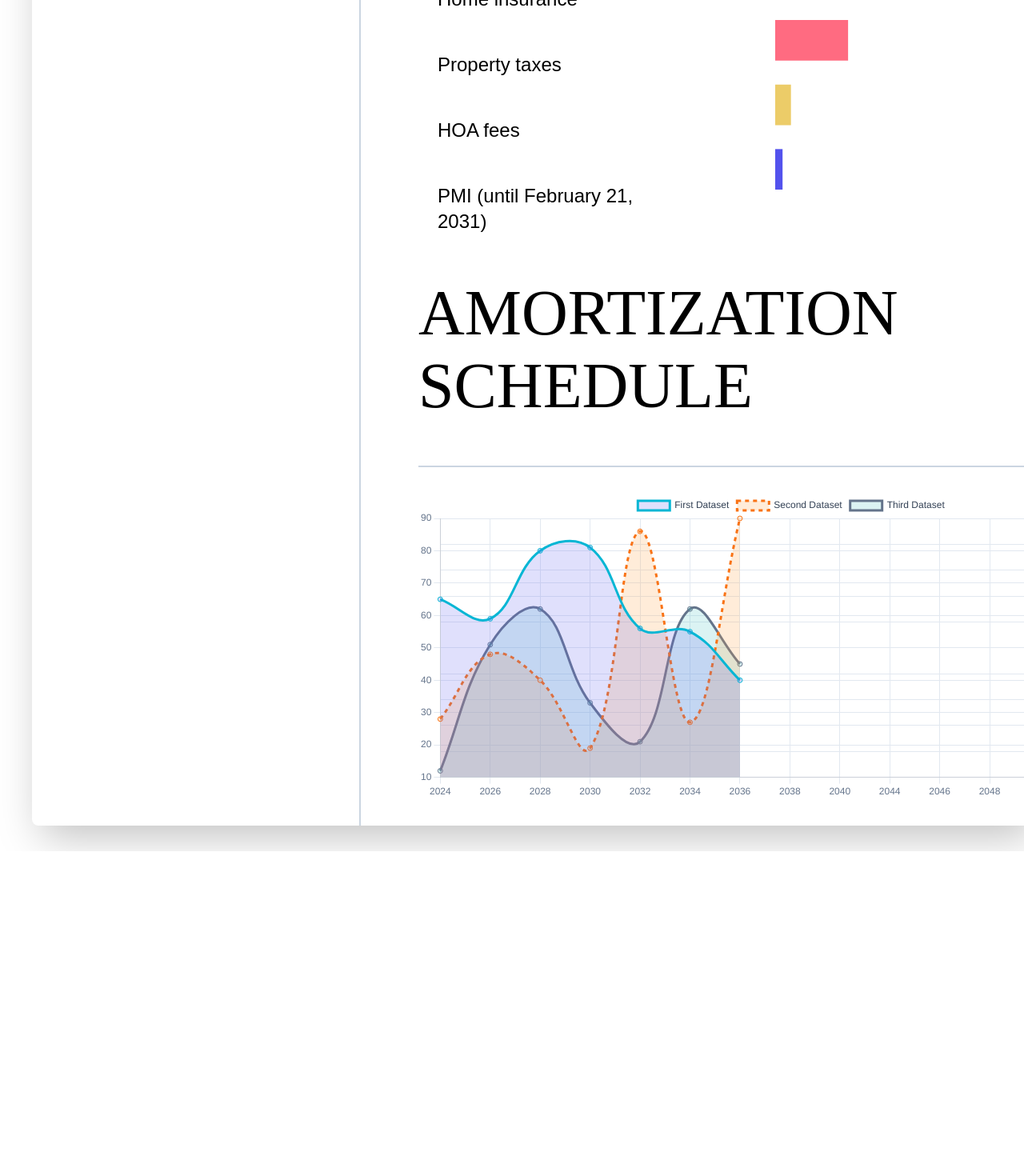
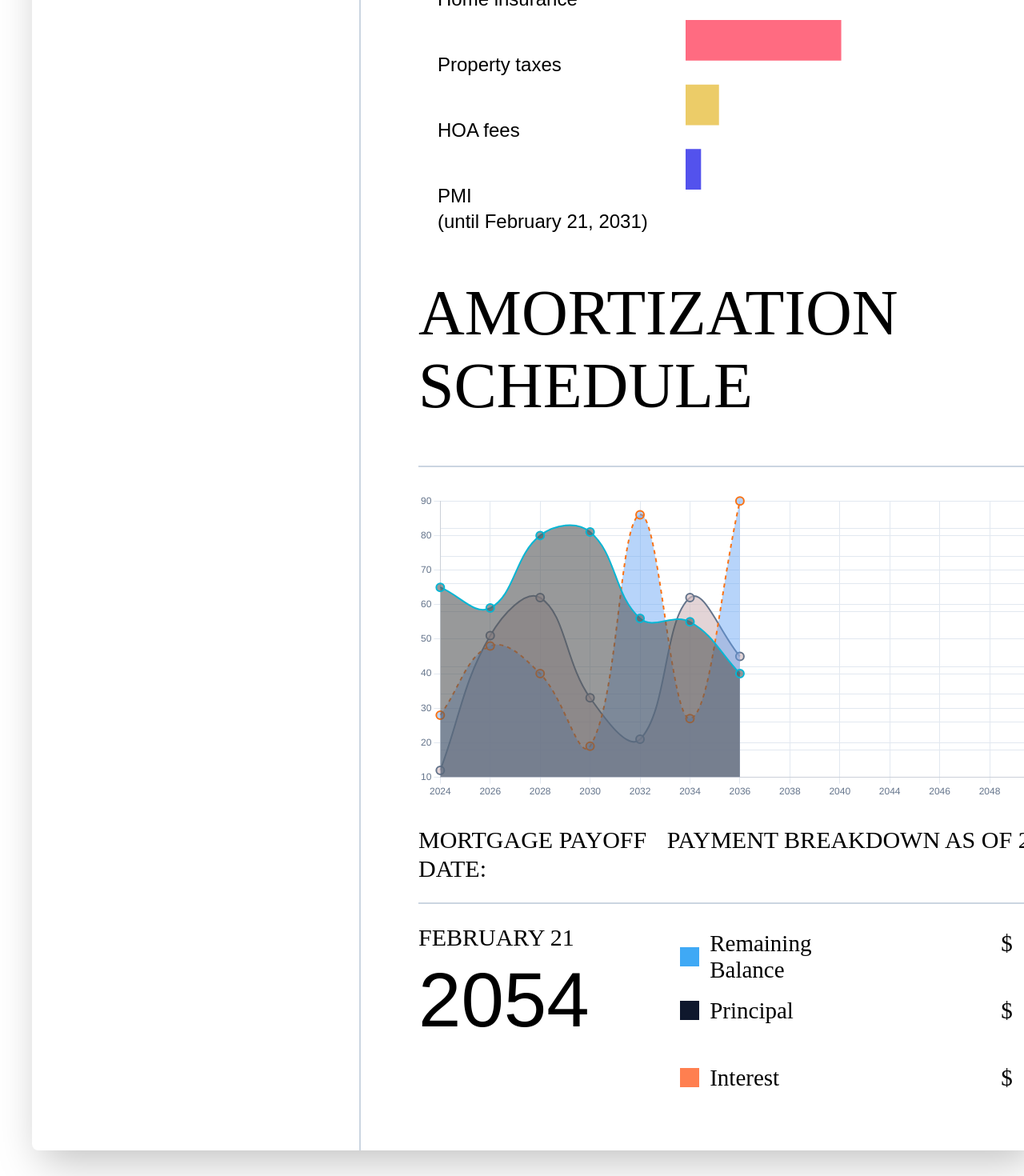
Before and after one commit to traximuser20/Mortgage_Calculator, a Vue app: page / in a window 1280 px wide. Shown: the part 2833-4303 px from the top of the page at 80% size. Before the commit the page ends 3897 px from the top, so only its background shows below. Built offline with nearby package versions, Linux system fonts and the light colour scheme; some icons are missing; a web font is replaced by a local one.

Commit message:
--layout-completed

```diff
--- a/src/App.vue
+++ b/src/App.vue
@@ -15,7 +15,7 @@
 </template>
 
 <script setup>
-import SideBar from "./components/SideBar.vue";
+import SideBar from "./pages/SideBar.vue";
 </script>
 
-<style scoped></style>./components/SideBar.vue
+<style scoped></style>
--- a/src/components/MainPage.vue
+++ b/src/pages/MainPage.vue
@@ -393,7 +393,7 @@
           Total Of All Payments
         </h1>
         <div class="bg-slate-300 mx-8 h-0.5 w-full"></div>
-        <div class="flex w-full">
+        <div class="flex w-full group">
           <div class="justify-start mx-6 space-y-[50px] mt-8">
             <p class="text-2xl">Down Payment & One-time Expenses</p>
             <p class="text-2xl">Principal</p>
@@ -402,14 +402,28 @@
             <p class="text-2xl">Home insurance</p>
             <p class="text-2xl">Property taxes</p>
             <p class="text-2xl">HOA fees</p>
-            <p class="text-2xl">PMI (until February 21, 2031)</p>
+            <div class="text-2xl">
+              PMI
+              <div class="tooltip">
+                <span
+                  ref="tooltip"
+                  @mouseover="showTooltip"
+                  @mouseleave="hideTooltip"
+                  >{{ text }}</span
+                >
+                <div v-if="isTooltipVisible" class="tooltiptext">
+                  {{ tooltipText }}
+                  <span class="arrow"></span>
+                </div>
+              </div>
+            </div>
           </div>
           <div class="w-[50%]">
             <Chart
               type="bar"
               :data="chartData"
               :options="chartOptions"
-              class="h-[645px] my-10 justify-center flex mx-28"
+              class="h-[645px] my-10 justify-center flex mx-18"
             />
           </div>
           <div class="w-[20%] space-y-[4px] mt-8">
@@ -459,8 +473,145 @@
               type="line"
               :data="graphData"
               :options="graphOptions"
+              @mousemove="handleMouseMove"
+              @mouseleave="handleMouseLeave"
               class="h-96 w-full"
             />
+          </div>
+        </div>
+        <div class="my-8">
+          <div class="grid grid-cols-3">
+            <div class="col-span-1">
+              <label class="text-3xl font-epilogue font-normal uppercase">
+                Mortgage Payoff Date:
+              </label>
+            </div>
+            <div class="col-span-2">
+              <label class="text-3xl font-epilogue font-normal uppercase">
+                Payment breakdown as of 2027
+              </label>
+            </div>
+          </div>
+
+          <div class="bg-slate-300 h-0.5 w-full my-6"></div>
+
+          <div class="grid grid-cols-3">
+            <div class="col-span-1">
+              <div class="grid grid-rows-3">
+                <div class="row-span-1">
+                  <label
+                    class="text-3xl font-epilogue font-extralight uppercase"
+                  >
+                    February 21
+                  </label>
+                </div>
+                <div class="row-span-2">
+                  <label class="text-8xl font-serif font-normal uppercase">
+                    2054
+                  </label>
+                </div>
+              </div>
+            </div>
+            <div class="col-span-2">
+              <div class="grid grid-rows-3">
+                <div class="row-span-1">
+                  <div class="flex items-center justify-center -my-5 pl-4">
+                    <div class="w-10">
+                      <div
+                        class="h-6 w-6 bg-[#3FA9F5] mr-3 hover:h-8 hover:w-8 transition-all duration-200 cursor-pointer"
+                      ></div>
+                    </div>
+                    <div class="grid grid-cols-3 w-full">
+                      <div class="col-span-1 text-left">
+                        <p
+                          class="font-epilogue font-normal text-[29px] text-black"
+                        >
+                        Remaining Balance
+                        </p>
+                      </div>
+                      <div class="col-span-1 text-right">
+                        <p
+                          class="font-epilogue font-normal text-[29px] text-black"
+                        >
+                          $
+                        </p>
+                      </div>
+                      <div class="col-span-1 text-right">
+                        <p
+                          class="font-epilogue font-normal text-[29px] text-black"
+                        >
+                          22,440.18
+                        </p>
+                      </div>
+                    </div>
+                  </div>
+                </div>
+                <div class="row-span-1">
+                  <div class="flex items-center justify-center pl-4 -my-5">
+                    <div class="w-10">
+                      <div
+                        class="h-6 w-6 bg-[#0F182D] mr-3 hover:h-8 hover:w-8 transition-all duration-200 cursor-pointer"
+                      ></div>
+                    </div>
+                    <div class="grid grid-cols-3 w-full">
+                      <div class="col-span-1 text-left">
+                        <p
+                          class="font-epilogue font-normal text-[29px] text-black"
+                        >
+                        Principal
+                        </p>
+                      </div>
+                      <div class="col-span-1 text-right">
+                        <p
+                          class="font-epilogue font-normal text-[29px] text-black"
+                        >
+                          $
+                        </p>
+                      </div>
+                      <div class="col-span-1 text-right">
+                        <p
+                          class="font-epilogue font-normal text-[29px] text-black"
+                        >
+                          18,221.64
+                        </p>
+                      </div>
+                    </div>
+                  </div>
+                </div>
+                <div class="row-span-1">
+                  <div class="flex items-center justify-center pl-4 -my-5">
+                    <div class="w-10">
+                      <div
+                        class="h-6 w-6 bg-[#FF7F50] mr-3 hover:h-8 hover:w-8 transition-all duration-200 cursor-pointer"
+                      ></div>
+                    </div>
+                    <div class="grid grid-cols-3 w-full">
+                      <div class="col-span-1 text-left">
+                        <p
+                          class="font-epilogue font-normal text-[29px] text-black"
+                        >
+                        Interest
+                        </p>
+                      </div>
+                      <div class="col-span-1 text-right">
+                        <p
+                          class="font-epilogue font-normal text-[29px] text-black"
+                        >
+                          $
+                        </p>
+                      </div>
+                      <div class="col-span-1 text-right">
+                        <p
+                          class="font-epilogue font-normal text-[29px] text-black"
+                        >
+                          1,619.28
+                        </p>
+                      </div>
+                    </div>
+                  </div>
+                </div>
+              </div>
+            </div>
           </div>
         </div>
       </div>
@@ -470,6 +621,21 @@
 <script setup>
 import { ref, onMounted, computed } from "vue";
 import { useCalculationsStore } from "../store/calculations";
+
+const tooltipText = ref(
+  "Each year, your PMI is recalculated using your current loan balance, so the amount you pay decreases as you pay down the loan. The Homeowners Protection Act of 1998 requires that lenders remove private mortgage insurance when a borrower reaches a 78 percent loan-to-value ratio."
+);
+const text = ref("(until February 21, 2031)");
+const isTooltipVisible = ref(false);
+
+const showTooltip = () => {
+  isTooltipVisible.value = true;
+};
+
+const hideTooltip = () => {
+  isTooltipVisible.value = false;
+};
+
 const pieData = ref();
 const pieOptions = ref();
 
@@ -624,8 +790,12 @@ const setGraphData = () => {
         data: [65, 59, 80, 81, 56, 55, 40],
         fill: true,
         tension: 0.4,
+        showLine: true,
+        borderWidth: 2,
+        pointRadius: 5,
+        pointHoverRadius: 8,
         borderColor: documentStyle.getPropertyValue("--cyan-500"),
-        backgroundColor: "rgba(99, 102, 241, 0.2)",
+        backgroundColor: "rgba(88, 89, 91, 0.61)",
       },
       {
         label: "Second Dataset",
@@ -633,19 +803,85 @@ const setGraphData = () => {
         fill: true,
         borderDash: [5, 5],
         tension: 0.4,
+        borderWidth: 2,
+        pointRadius: 5,
+        pointHoverRadius: 8,
         borderColor: documentStyle.getPropertyValue("--orange-500"),
-        backgroundColor: "rgba(255, 159, 64, 0.2)",
+        backgroundColor: "rgba(96, 159, 243, 0.45)",
       },
       {
         label: "Third Dataset",
         data: [12, 51, 62, 33, 21, 62, 45],
+        showLine: true,
         fill: true,
+        borderWidth: 2,
+        pointRadius: 5,
+        pointHoverRadius: 8,
         borderColor: documentStyle.getPropertyValue("--gray-500"),
         tension: 0.4,
-        backgroundColor: "rgba(75, 192, 192, 0.2)",
+        backgroundColor: "rgba(212, 190, 192, 0.65)",
       },
     ],
   };
+};
+
+let hoverX = null;
+let hoverY = null;
+
+const handleMouseMove = (event) => {
+  const chart = chartRef.value.chart;
+  const canvas = chart.canvas;
+  const rect = canvas.getBoundingClientRect();
+  const offsetX = event.clientX - rect.left;
+  const offsetY = event.clientY - rect.top;
+
+  const activePoint = chart.getElementsAtXAxis(event)[0];
+  if (activePoint) {
+    const dataset = activePoint.dataset;
+    const index = activePoint.index;
+    const xValue = chart.data.labels[index];
+    const yValue = dataset.data[index];
+
+    hoverX = offsetX;
+    hoverY = offsetY;
+    drawLine(xValue, yValue);
+  } else {
+    hoverX = null;
+    hoverY = null;
+    drawLine();
+  }
+};
+
+const handleMouseLeave = () => {
+  hoverX = null;
+  hoverY = null;
+  drawLine();
+};
+
+const drawLine = (xValue = null, yValue = null) => {
+  const chart = chartRef.value.chart;
+  const ctx = chart.ctx;
+
+  ctx.save();
+  ctx.clearRect(0, 0, ctx.canvas.width, ctx.canvas.height);
+
+  if (xValue !== null && yValue !== null) {
+    ctx.strokeStyle = "rgba(0, 0, 0, 0.5)";
+    ctx.beginPath();
+    ctx.moveTo(hoverX, 0);
+    ctx.lineTo(hoverX, ctx.canvas.height);
+    ctx.stroke();
+
+    ctx.beginPath();
+    ctx.moveTo(0, hoverY);
+    ctx.lineTo(ctx.canvas.width, hoverY);
+    ctx.stroke();
+
+    ctx.fillStyle = "#000";
+    ctx.fillText(`X: ${xValue}`, hoverX + 5, hoverY - 5);
+    ctx.fillText(`Y: ${yValue}`, hoverX + 5, hoverY + 10);
+  }
+  ctx.restore();
 };
 
 const setGraphOptions = () => {
@@ -661,11 +897,19 @@ const setGraphOptions = () => {
     maintainAspectRatio: false,
     aspectRatio: 0.6,
     plugins: {
+      tooltip: {
+        enabled: false,
+      },
       legend: {
+        display: false,
         labels: {
           color: textColor,
         },
       },
+    },
+    interaction: {
+      intersect: false,
+      mode: "index",
     },
     scales: {
       x: {
@@ -770,7 +1014,7 @@ const setPieData = () => {
           documentStyle.getPropertyValue("--yellow-100"),
           documentStyle.getPropertyValue("--indigo-200"),
         ],
-        hoverBorderWidth: 10,
+        hoverBorderWidth: 7,
         hoverOffset: 20,
       },
     ],
@@ -822,7 +1066,46 @@ const plugins = [
 ];
 </script>
 <style scoped>
-.chartjs-size {
-  font-size: 30px; /* Change this value to adjust the font size */
+/* Style for the tooltip */
+.tooltip {
+  position: relative;
+  display: inline-block;
+  text-align: center;
+}
+
+/* Style for the tooltip content */
+.tooltip .tooltiptext {
+  visibility: hidden;
+  background-color: black;
+  color: white;
+  text-align: center;
+  border-radius: 6px;
+  padding: 5px;
+  position: absolute;
+  bottom: 170%;
+  z-index: 1;
+  width: 425px;
+  left: 50%;
+  font-size: medium;
+  transform: translateX(-50%);
+  opacity: 0;
+  transition: opacity 50s;
+}
+
+/* Show the tooltip content on hover */
+.tooltip:hover .tooltiptext {
+  visibility: visible;
+  opacity: 1;
+}
+
+.tooltip .arrow {
+  position: absolute;
+  bottom: -16px;
+  /* Adjust the position of the arrow */
+  left: 50%;
+  border-width: 8px;
+  border-style: solid;
+  border-color: black transparent transparent transparent;
+  transform: translateX(-50%);
 }
 </style>
--- a/src/components/SideBar.vue
+++ b/src/pages/SideBar.vue
@@ -463,7 +463,7 @@
 <script setup>
 import { onBeforeMount, onMounted, ref } from "vue";
 import { useCalculationsStore } from "../store/calculations";
-import MainPage from "../components/MainPage.vue";
+import MainPage from "../pages/MainPage.vue";
 
 const mortgagePayment = ref(0);
 const extraFields = ref(false);
```
Lines whose indentation alone changed are shown as unchanged.
